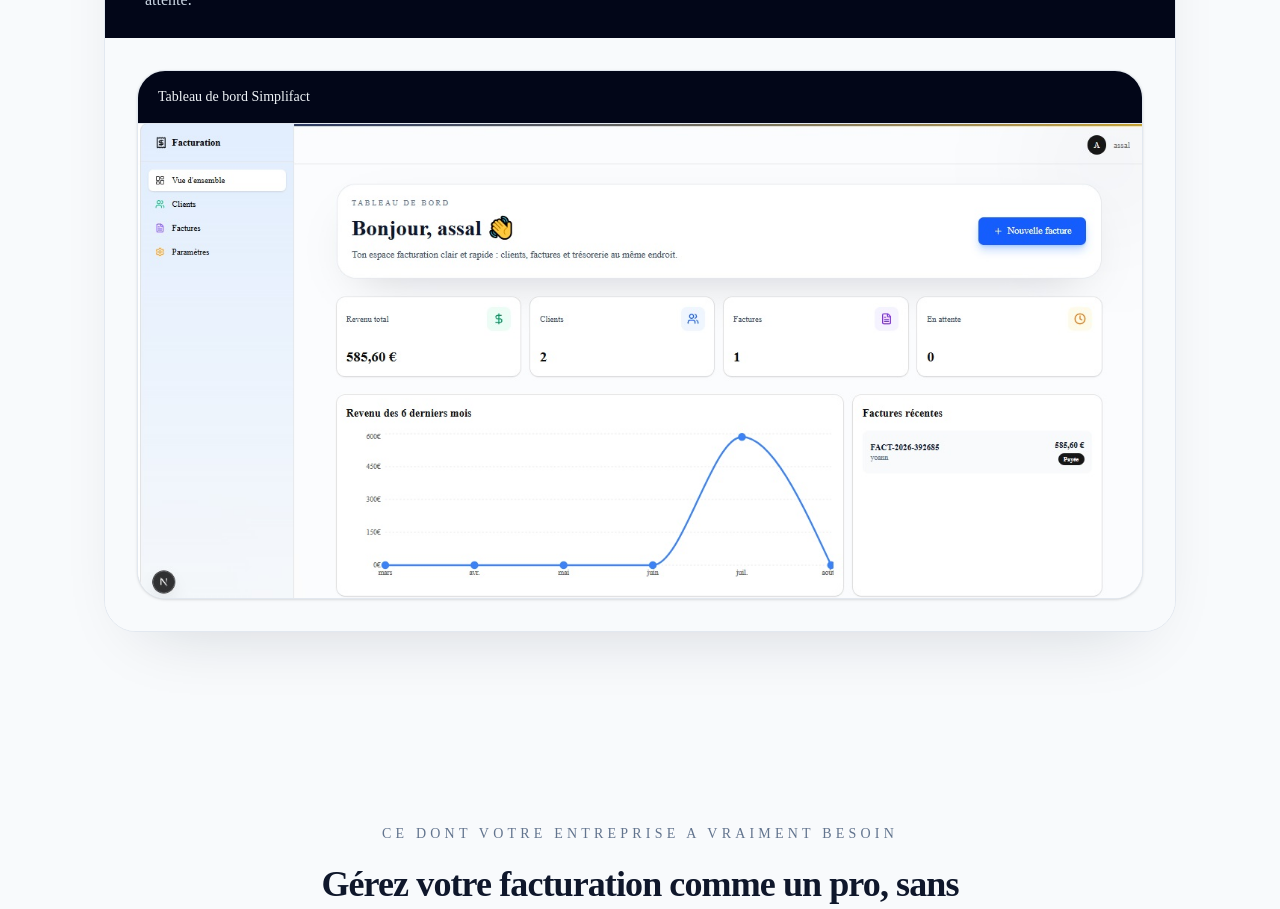
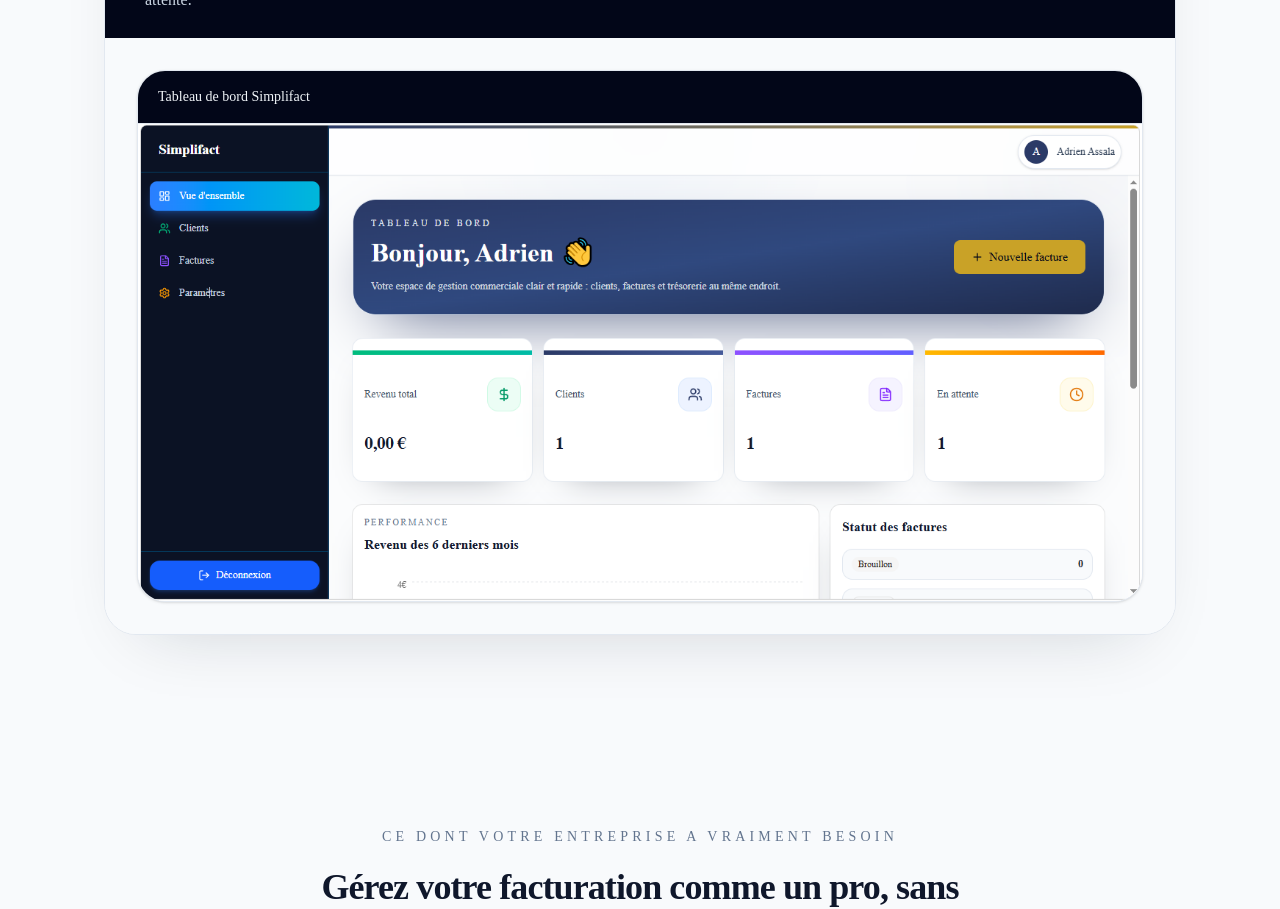
Before and after one commit to Mrtechadrien09/saas-facturation, a Next.js app in the folder frontend/: page / in a window 1280 px wide. Shown: the part 1180-2089 px from the top of the page. Built offline with nearby package versions, Linux system fonts and the light colour scheme; no server answers.

Commit message:
Update page.tsx

```diff
--- a/frontend/src/app/page.tsx
+++ b/frontend/src/app/page.tsx
@@ -441,7 +441,7 @@ export default function HomePage() {
               </div>
 
               <img
-                src="/images/preuve.jpg"
+                src="/images/cap.png"
                 alt="Capture d'écran du tableau de bord Simplifact"
                 className="w-full h-auto object-contain"
               />
```
